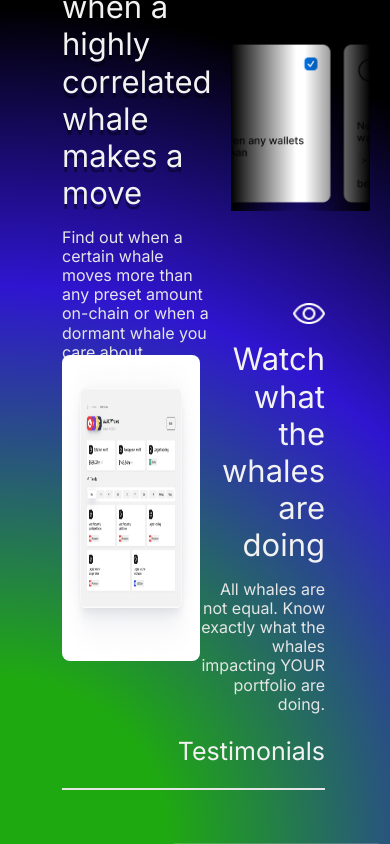
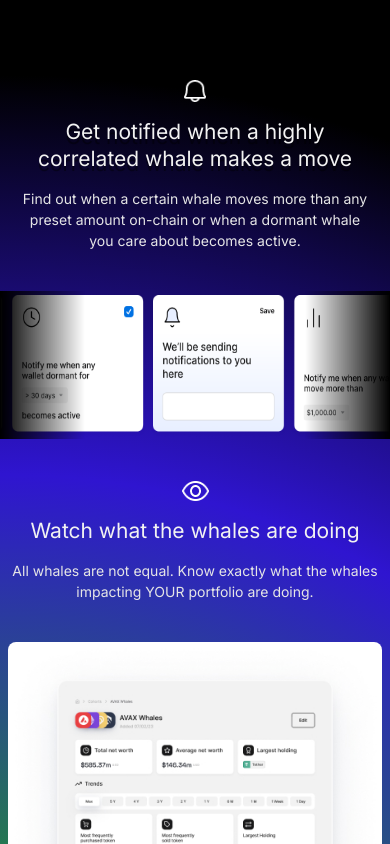
Before and after one commit to rohann06/loch_assessment, a Next.js app: page / in a window 390 px wide. Built offline with nearby package versions, Linux system fonts and the light colour scheme.

Commit message:
site is responsive

```diff
--- a/app/components/NotificationCarousel/index.tsx
+++ b/app/components/NotificationCarousel/index.tsx
@@ -19,18 +19,21 @@ const images = [
 
 const NotificationCarousel = () => {
   return (
-    <div className=" flex items-center gap-x-[14px] h-[304px]">
-      <Marquee className={" w-[407px]"} gradient={true} gradientColor='black' gradientWidth={65}>
+    <Marquee
+      className={" w-full lg:w-[261px] mt-5 lg:mt-0"}
+      gradient={true}
+      gradientColor="black"
+      gradientWidth={85}
+    >
       {images.map((image, index) => (
         <img
           key={index}
           src={image.url}
           alt={image.alt}
-            className=" w-[189.7px] h-[171.5px]"
+          className=" w-[140.7px] h-[148px] md:w-[189.7px] md:h-[168px]"
         />
       ))}
     </Marquee>
-    </div>
   );
 };
 
--- a/app/page.tsx
+++ b/app/page.tsx
@@ -6,43 +6,48 @@ export default function Home() {
   return (
     <main className=" md:flex items-center h-screen overflow-x-hidden ">
       {/* Detail side */}
-      <div className=" h-screen md:w-[55.56%] bg-[radial-gradient(circle_at_bottom_left,_var(--tw-gradient-stops))] from-[#1FA911] from-[18%] via-[#2F15D0] via-[60%] to-[rgb(0,0,0)] to-[90%] xl:pt-10">
-        <div className=" flex flex-col w-full pl-[62px] ">
+      <div className=" md:h-screen md:w-[55.56%] bg-[radial-gradient(circle_at_bottom_left,_var(--tw-gradient-stops))] from-[#1FA911] from-[18%] via-[#2F15D0] via-[60%] to-[rgb(0,0,0)] to-[90%] xl:pt-10">
+        <div className=" flex flex-col w-full lg:pl-[62px] pt-10 lg:pt-0">
           {/* 1stsection */}
-          <div className=" text-[#F2F2F2] h-[251px] flex justify-between items-center w-full">
-            <div className=" text-start">
-              <div>
+          <div className=" text-[#F2F2F2] h-[251px] md:flex md:justify-between md:items-center w-full">
+            <div className=" text-center lg:text-start px-[20px] my-10 lg:my-0">
+              <div className=" flex md:justify-start md:items-start justify-center items-center">
                 <img
                   src="./bell1.png"
                   alt="bell"
-                  className=" h-[28px] w-[28px]"
+                  className=" h-[22px] w-[22px] md:h-[28px] md:w-[28px]"
                 />
               </div>
-              <h4 className=" text-[31px] leading-[37.2px] stroke-black stoke-2 my-[16px] [text-shadow:_0_5px_0_rgb(0_0_0_/_40%)]">
+              <h4 className=" text-[21px] leading-[27.2px] lg:text-[31px] lg:leading-[37.2px] stroke-black stoke-2 my-[16px] [text-shadow:_0_5px_0_rgb(0_0_0_/_40%)]">
                 Get notified when a highly correlated whale makes a move
               </h4>
-              <p className="text-[#E5E5E6] text-[16px] leading-[19.2px]">
+              <p className="text-[#E5E5E6] text-[14px] lg:text-[16px] lg:leading-[19.2px]">
                 Find out when a certain whale moves more than any preset amount
                 on-chain or when a dormant whale you care about becomes active.
               </p>
             </div>
 
-            <div className=" p-5">
+            <div className="lg:p-[46px]">
               <NotificationCarousel />
             </div>
           </div>
 
           {/* 2ndsection */}
-          <div className=" flex items-center justify-between mt-[52px] pr-[65px]">
-            <div className=" h-[306px] w-[335px] overflow-hidden rounded-lg">
+          <div className=" flex md:flex-row flex-col-reverse items-center justify-between mt-[150px] lg:mt-[52px] lg:pr-[65px] px-2">
+            <div className=" lg:h-[306px] lg:w-[335px] overflow-hidden rounded-lg">
               <img src="./Cohorts-1.jpg" alt="img" className=" h-full w-full" />
             </div>
-            <div className=" flex flex-col items-end justify-end w-[305px]  text-right">
-              <img src="./eye.png" alt="eye" className=" h-auto w-[32px]" />
-              <h4 className=" text-[31px] leading-[37.2px] my-[16px] text-[#F2F2F2]">
+
+            <div className=" flex flex-col items-center justify-center md:items-end md:justify-end lg:w-[305px] text-center lg:text-right my-10 lg:my-0">
+              <img
+                src="./eye.png"
+                alt="eye"
+                className="h-[20px] w-[27px] md:h-[28px] md:w-[38px]"
+              />
+              <h4 className=" text-[21px] leading-[27.2px] lg:text-[31px] lg:leading-[37.2px] my-[16px] text-[#F2F2F2]">
                 Watch what the whales are doing
               </h4>
-              <p className=" text-[16px] leading-[19.2px] text-[#E5E5E6]">
+              <p className=" text-[14px] lg:text-[16px] lg:leading-[19.2px] text-[#E5E5E6]">
                 All whales are not equal. Know exactly what the whales impacting
                 YOUR portfolio are doing.
               </p>
@@ -50,11 +55,11 @@ export default function Home() {
           </div>
 
           {/* 3rdsection */}
-          <div className="  w-full z-10">
-            <p className=" leading-[30px] text-[25px] text-right text-[#F2F2F2] my-[22px] pr-[65px]">
+          <div className="  w-full z-10 lg:my-0 my-5">
+            <p className=" leading-[30px] text-[25px] text-center md:text-right text-[#F2F2F2] my-[22px] px-2 md:pr-[65px]">
               Testimonials
             </p>
-            <div className=" border border-[#E5E5E6] h-[1px] mr-[65px]" />
+            <div className=" border border-[#E5E5E6] h-[1px] mx-2 md:mr-[65px]" />
 
             <div className=" flex justify-between  items-end gap-x-[40px] mt-[30px] h-[136px]">
               <img
@@ -70,7 +75,7 @@ export default function Home() {
       </div>
 
       {/* Email side */}
-      <div className=" md:h-screen md:w-[44.44%] flex justify-center items-center">
+      <div className=" md:h-screen md:w-[44.44%] flex justify-center items-center lg:my-10 my-10">
         <div className=" w-[365px] h-[347px]">
           <div className=" p-2">
             <h3 className=" text-[39px] text-[#B0B1B3] font-medium">
```
Lines whose indentation alone changed are shown as unchanged.
